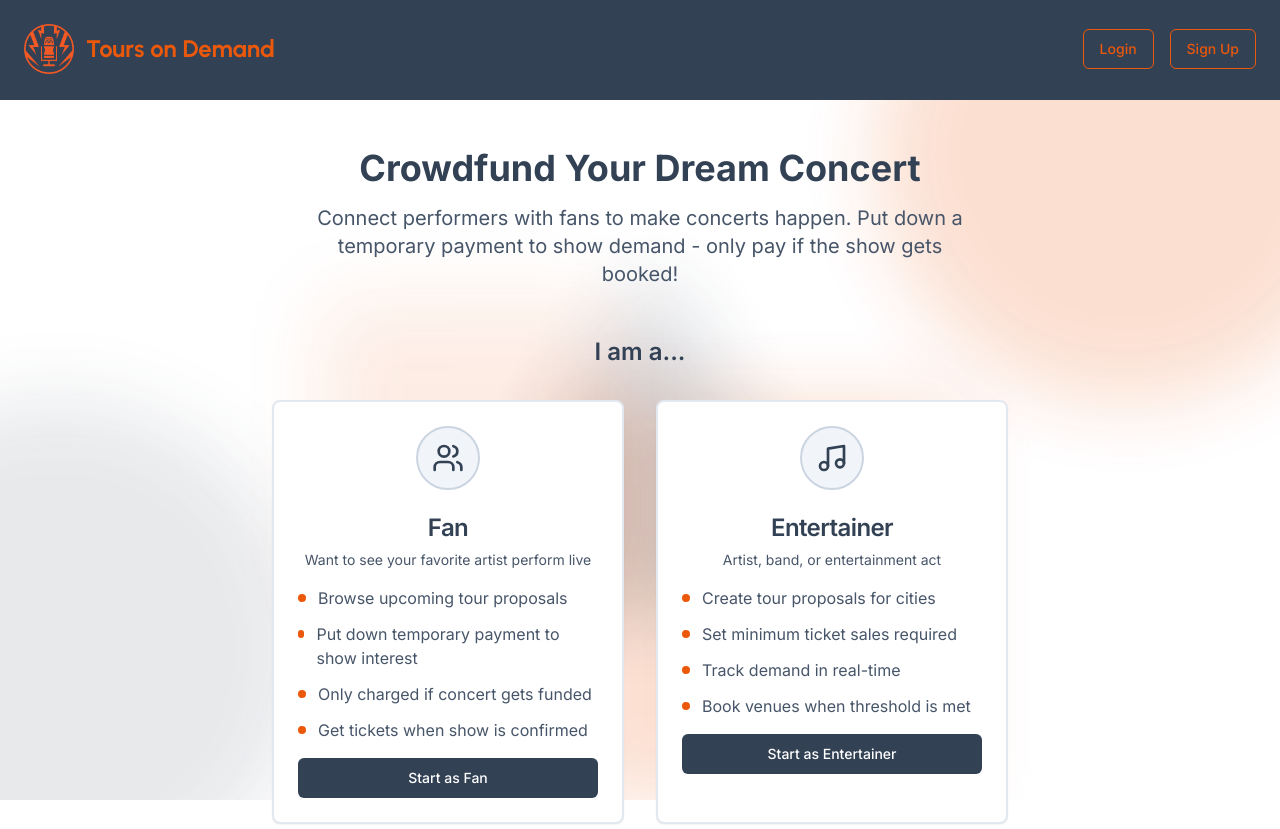
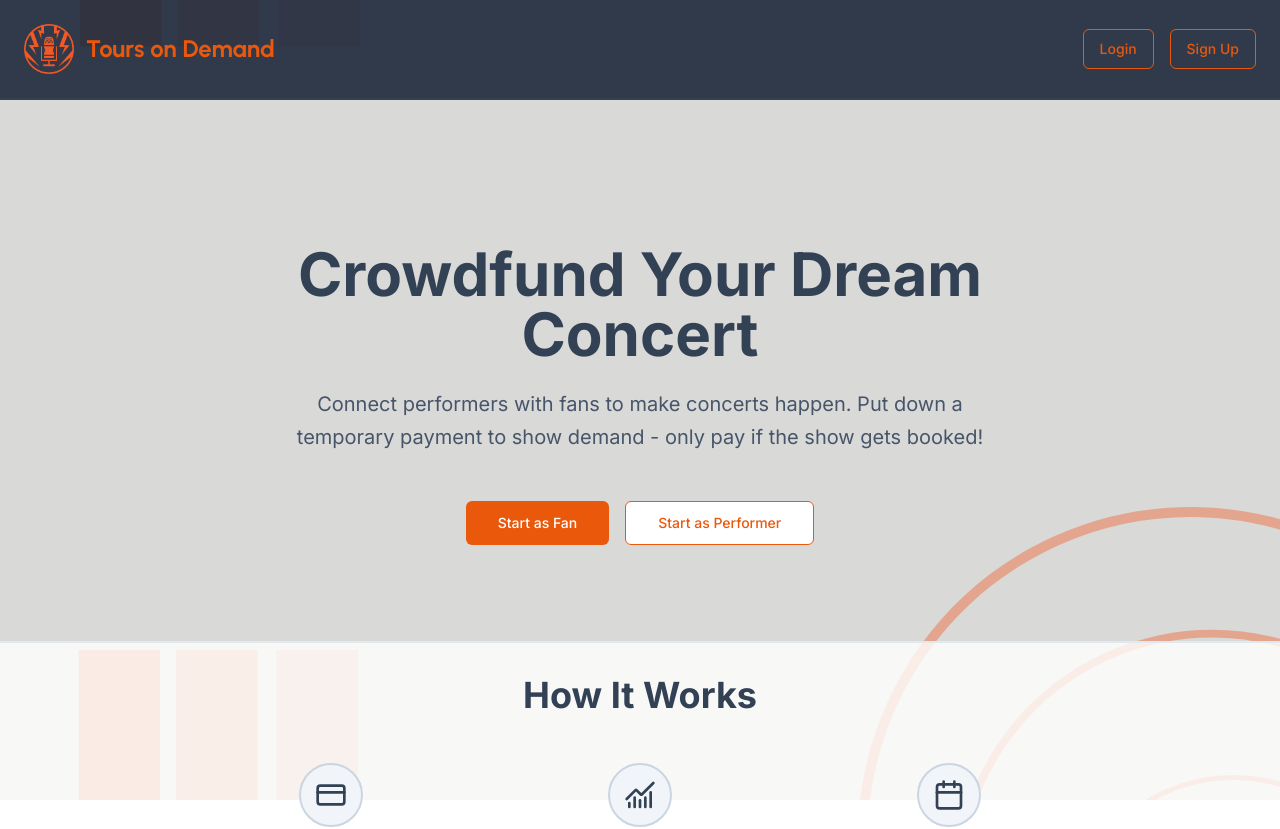
Before and after one commit to TomaraPetty/tours-on-demand, a Next.js app in the folder apps/tours-on-demand/: page / in a window 1280 px wide. Shown: the top 829 px of the page. Built offline with nearby package versions, Linux system fonts and the light colour scheme.

Commit message:
update background

```diff
--- a/apps/tours-on-demand/app/layout.tsx
+++ b/apps/tours-on-demand/app/layout.tsx
@@ -3,6 +3,7 @@ import './global.css';
 import { NavMenu } from '@/components/ui/nav-menu';
 import { Footer } from '@/components/ui/footer';
 import type { Metadata } from "next"
+import { GeometricBackground } from '@/components/ui/geometric-background';
 
 const inter = Inter({ subsets: ['latin'] });
 const righteous = Righteous({
@@ -30,6 +31,7 @@ export default function RootLayout({
     <html lang="en">
       <body className={`${inter.className} ${righteous.variable} ${urbanist.variable}`}>
         <NavMenu />
+        <GeometricBackground />
         {children}
         <Footer />
       </body>
--- a/apps/tours-on-demand/components/LandingPage.tsx
+++ b/apps/tours-on-demand/components/LandingPage.tsx
@@ -1,94 +1,25 @@
 import { Button } from "@/components/ui/button"
-import { Card, CardContent, CardDescription, CardHeader, CardTitle } from "@/components/ui/card"
-import { Users, Music } from "lucide-react"
 import { HowItWorks } from "@/components/ui/how-it-works"
-import { GeometricBackground } from "@/components/ui/geometric-background"
 
 export default function Component() {
   return (
-    <div className="min-h-screen relative">
-      <GeometricBackground />
-
-      {/* Hero Section */}
-      <section className="container mx-auto px-4 py-12">
-        <div className="text-center mb-12">
-          <h2 className="text-4xl font-bold text-slate-700 mb-4">Crowdfund Your Dream Concert</h2>
-          <p className="text-xl text-slate-600 max-w-2xl mx-auto">
+    <div className="flex flex-col min-h-screen relative my-12 gap-12">
+      <section className="container mx-auto px-4 py-24">
+        <div className="text-center max-w-4xl mx-auto">
+          <h1 className="text-6xl font-bold text-slate-700 mb-6 font-poppins">
+            Crowdfund Your Dream Concert
+          </h1>
+          <p className="text-xl text-slate-600 mb-12 leading-relaxed">
             Connect performers with fans to make concerts happen. Put down a temporary payment to show demand - only pay
             if the show gets booked!
           </p>
-        </div>
-
-        {/* User Type Selection */}
-        <div className="max-w-4xl mx-auto">
-          <h3 className="text-2xl font-semibold text-center mb-8 text-slate-700">I am a...</h3>
-
-          <div className="grid md:grid-cols-2 gap-8">
-            {/* Fan Card */}
-            <Card className="border-2 border-slate-200 hover:border-orange-600 transition-colors cursor-pointer">
-              <CardHeader className="text-center pb-4">
-                <div className="mx-auto mb-4 h-16 w-16 rounded-full bg-slate-100 border-2 border-slate-300 flex items-center justify-center">
-                  <Users className="h-8 w-8 text-slate-700" />
-                </div>
-                <CardTitle className="text-2xl text-slate-700">Fan</CardTitle>
-                <CardDescription className="text-slate-600">
-                  Want to see your favorite artist perform live
-                </CardDescription>
-              </CardHeader>
-              <CardContent className="space-y-4">
-                <div className="space-y-3">
-                  <div className="flex items-start gap-3">
-                    <div className="h-2 w-2 bg-orange-600 rounded-full mt-2"></div>
-                    <p className="text-slate-600">Browse upcoming tour proposals</p>
-                  </div>
-                  <div className="flex items-start gap-3">
-                    <div className="h-2 w-2 bg-orange-600 rounded-full mt-2"></div>
-                    <p className="text-slate-600">Put down temporary payment to show interest</p>
-                  </div>
-                  <div className="flex items-start gap-3">
-                    <div className="h-2 w-2 bg-orange-600 rounded-full mt-2"></div>
-                    <p className="text-slate-600">Only charged if concert gets funded</p>
-                  </div>
-                  <div className="flex items-start gap-3">
-                    <div className="h-2 w-2 bg-orange-600 rounded-full mt-2"></div>
-                    <p className="text-slate-600">Get tickets when show is confirmed</p>
-                  </div>
-                </div>
-                <Button className="w-full bg-slate-700 hover:bg-slate-800 text-white">Start as Fan</Button>
-              </CardContent>
-            </Card>
-
-            {/* Performer Card */}
-            <Card className="border-2 border-slate-200 hover:border-orange-600 transition-colors cursor-pointer">
-              <CardHeader className="text-center pb-4">
-                <div className="mx-auto mb-4 h-16 w-16 rounded-full bg-slate-100 border-2 border-slate-300 flex items-center justify-center">
-                  <Music className="h-8 w-8 text-slate-700" />
-                </div>
-                <CardTitle className="text-2xl text-slate-700">Entertainer</CardTitle>
-                <CardDescription className="text-slate-600">Artist, band, or entertainment act</CardDescription>
-              </CardHeader>
-              <CardContent className="space-y-4">
-                <div className="space-y-3">
-                  <div className="flex items-start gap-3">
-                    <div className="h-2 w-2 bg-orange-600 rounded-full mt-2"></div>
-                    <p className="text-slate-600">Create tour proposals for cities</p>
-                  </div>
-                  <div className="flex items-start gap-3">
-                    <div className="h-2 w-2 bg-orange-600 rounded-full mt-2"></div>
-                    <p className="text-slate-600">Set minimum ticket sales required</p>
-                  </div>
-                  <div className="flex items-start gap-3">
-                    <div className="h-2 w-2 bg-orange-600 rounded-full mt-2"></div>
-                    <p className="text-slate-600">Track demand in real-time</p>
-                  </div>
-                  <div className="flex items-start gap-3">
-                    <div className="h-2 w-2 bg-orange-600 rounded-full mt-2"></div>
-                    <p className="text-slate-600">Book venues when threshold is met</p>
-                  </div>
-                </div>
-                <Button className="w-full bg-slate-700 hover:bg-slate-800 text-white">Start as Entertainer</Button>
-              </CardContent>
-            </Card>
+          <div className="flex gap-4 justify-center">
+            <Button size="lg" className="bg-orange-600 hover:bg-orange-700 text-white px-8">
+              Start as Fan
+            </Button>
+            <Button size="lg" variant="outline" className="border-orange-600 text-orange-600 hover:bg-orange-600 hover:text-white px-8">
+              Start as Performer
+            </Button>
           </div>
         </div>
       </section>
--- a/apps/tours-on-demand/components/ui/footer.tsx
+++ b/apps/tours-on-demand/components/ui/footer.tsx
@@ -2,7 +2,7 @@ import Image from "next/image";
 
 export function Footer() {
   return (
-    <footer className="border-t-2 border-slate-200 bg-slate-700 py-8">
+    <footer className="border-t-2 border-slate-200 bg-slate-800/90 py-8">
       <div className="container mx-auto px-4 text-center">
         <div className="flex items-center justify-center gap-3 mb-4">
           <div className="h-8 w-8 flex items-center justify-center">
--- a/apps/tours-on-demand/components/ui/geometric-background.tsx
+++ b/apps/tours-on-demand/components/ui/geometric-background.tsx
@@ -1,20 +1,15 @@
+import Image from "next/image"
+
 export function GeometricBackground() {
   return (
     <div className="fixed inset-0 -z-10 overflow-hidden">
-      {/* Orange Circle */}
-      <div className="absolute -top-24 -right-24 w-[500px] h-[500px] rounded-full bg-orange-600/20 blur-2xl animate-pulse" />
-
-      {/* Slate Circle */}
-      <div className="absolute top-1/2 -left-48 w-[500px] h-[500px] rounded-full bg-slate-700/20 blur-2xl animate-pulse" style={{ animationDelay: '1s' }} />
-
-      {/* Orange Square */}
-      <div className="absolute bottom-0 right-1/4 w-[400px] h-[400px] bg-orange-600/20 blur-2xl animate-pulse" style={{ animationDelay: '2s' }} />
-
-      {/* Slate Triangle */}
-      <div className="absolute top-1/3 right-1/3 w-0 h-0 border-l-[200px] border-r-[200px] border-b-[346px] border-l-transparent border-r-transparent border-b-slate-700/20 blur-2xl animate-pulse" style={{ animationDelay: '1.5s' }} />
-
-      {/* Orange Hexagon */}
-      <div className="absolute bottom-1/4 left-1/4 w-[300px] h-[300px] bg-orange-600/20 blur-2xl animate-pulse" style={{ animationDelay: '0.5s' }} />
+      <Image
+        src="/design.svg"
+        alt="Background"
+        fill
+        className="object-cover"
+        priority
+      />
     </div>
   )
 }
--- a/apps/tours-on-demand/components/ui/how-it-works.tsx
+++ b/apps/tours-on-demand/components/ui/how-it-works.tsx
@@ -1,10 +1,10 @@
-import { CreditCard, Users, Calendar } from "lucide-react"
+import { CreditCard, Calendar, ChartNoAxesCombined } from "lucide-react"
 
 export function HowItWorks() {
   return (
-    <section className="bg-white border-t-2 border-slate-200 py-12">
-      <div className="container mx-auto px-4">
-        <h3 className="text-3xl font-bold text-center mb-12 text-slate-700">How It Works</h3>
+    <section className="bg-white/80 border-t-2 py-8 border-slate-200">
+      <div className="flex flex-col mx-auto px-4 gap-12">
+        <h3 className="text-4xl font-bold text-center text-slate-700">How It Works</h3>
 
         <div className="grid md:grid-cols-3 gap-8 max-w-4xl mx-auto">
           <div className="text-center">
@@ -17,7 +17,7 @@ export function HowItWorks() {
 
           <div className="text-center">
             <div className="mx-auto mb-4 h-16 w-16 rounded-full bg-slate-100 border-2 border-slate-300 flex items-center justify-center">
-              <Users className="h-8 w-8 text-slate-700" />
+              <ChartNoAxesCombined className="h-8 w-8 text-slate-700" />
             </div>
             <h4 className="text-xl font-semibold mb-2 text-slate-700">2. Crowdfund</h4>
             <p className="text-slate-600">When enough fans commit, the concert reaches its funding goal</p>
--- a/apps/tours-on-demand/components/ui/nav-menu.tsx
+++ b/apps/tours-on-demand/components/ui/nav-menu.tsx
@@ -3,7 +3,7 @@ import Image from "next/image";
 
 export function NavMenu() {
   return (
-    <header className="border-b-2 border-slate-700 bg-slate-700 p-6">
+    <header className="border-b-2 border-slate-700 bg-slate-800/90 p-6">
       <div className="mx-auto flex items-center justify-between">
         <div className="flex items-center gap-3">
           <Image src="/icon.png" alt="Tours on Demand Logo" width={50} height={50} />
```
Also changed, not shown: apps/tours-on-demand/public/design.svg (added).
